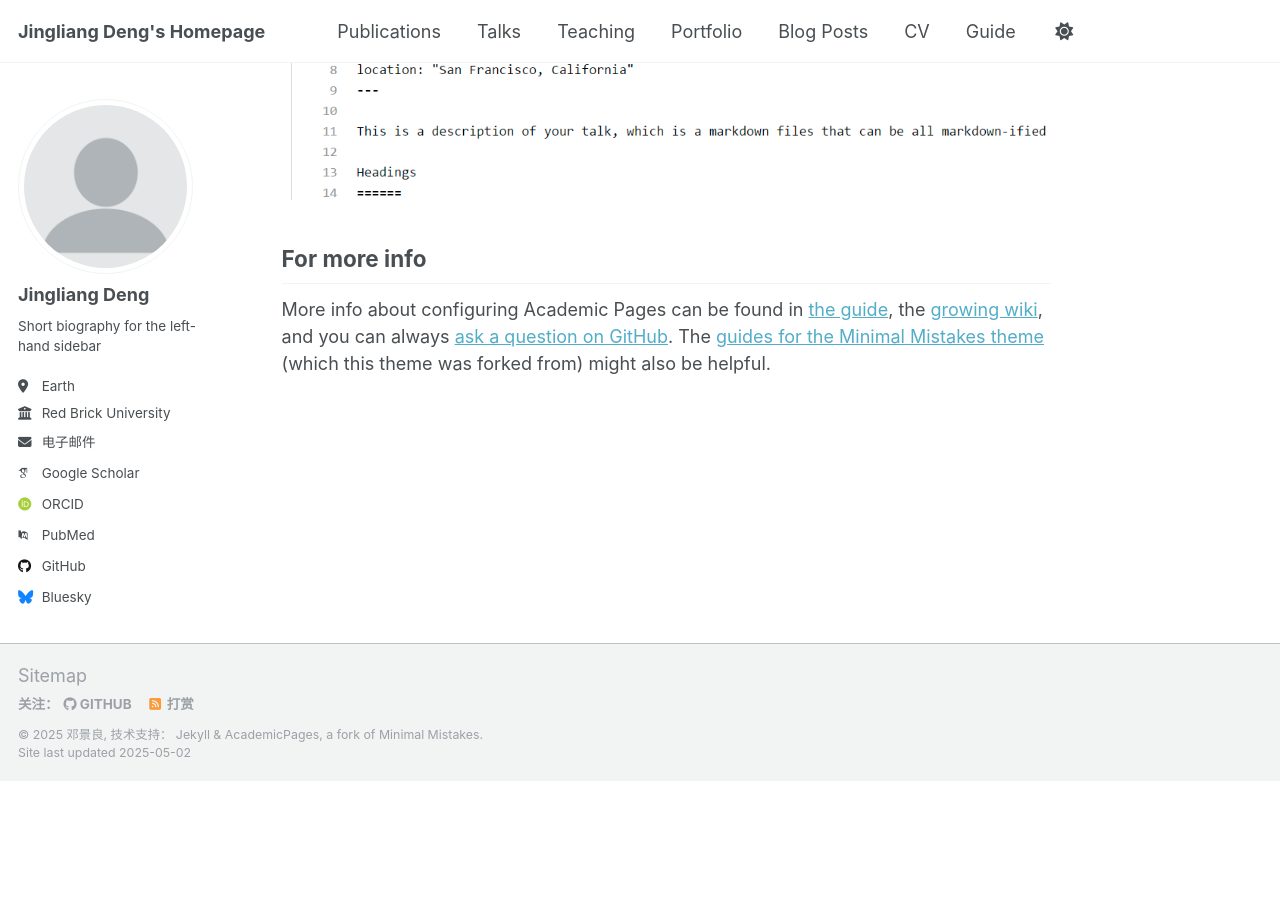
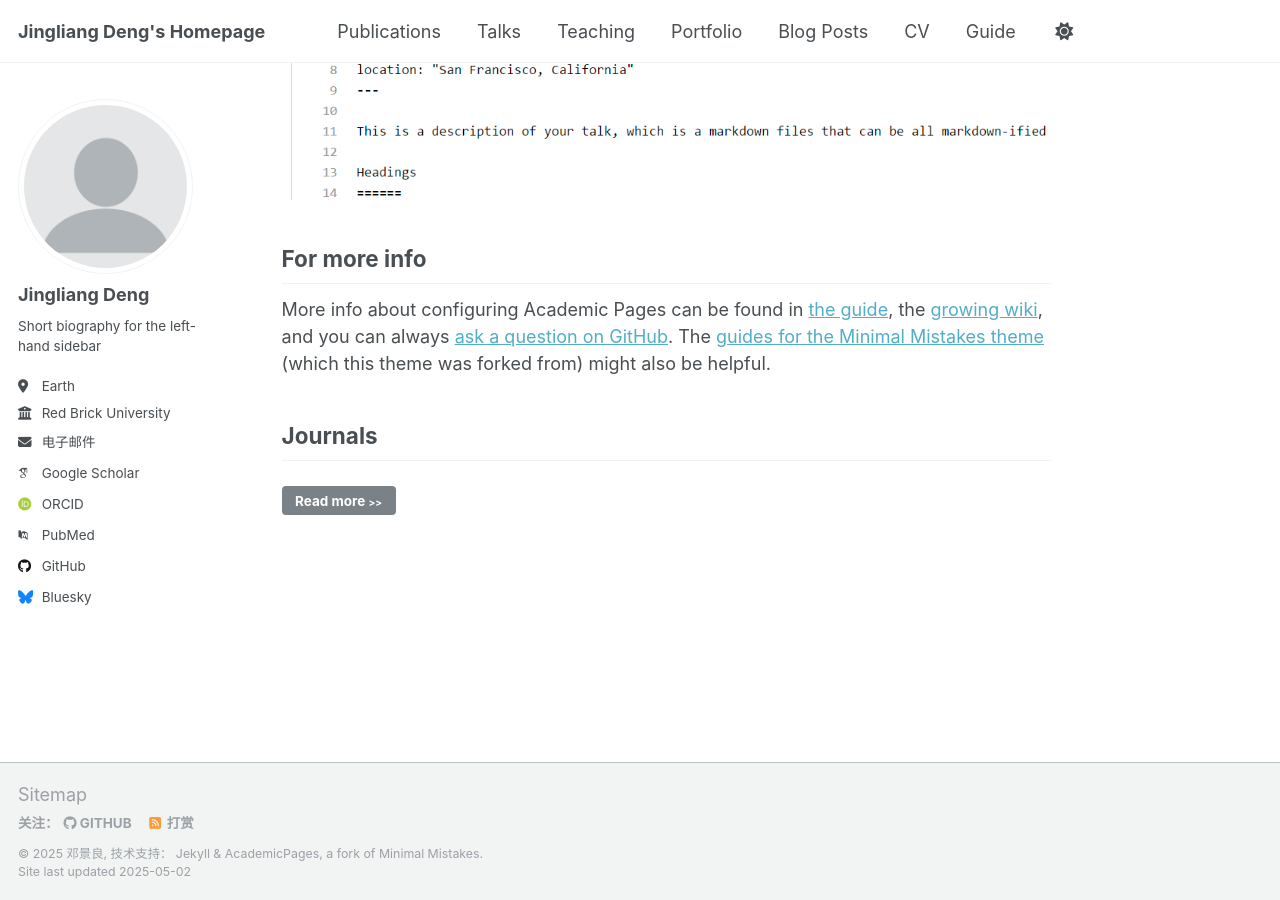
Before and after one commit to dengjl-hub/dengjl-hub.github.io, a Jekyll site: the page built from _pages/about.md, in a window 1280 px wide and 900 px high, scrolled down 2587 px. Built offline with Jekyll 4.4.1, drawn with Linux system fonts in a browser that asks for light colours; some web fonts are replaced; before the commit the page ends 3368 px from its top, so only the background shows below that.

Commit message:
Update about.md
add journals

```diff
--- a/_pages/about.md
+++ b/_pages/about.md
@@ -64,3 +64,22 @@
 For more info
 ------
 More info about configuring Academic Pages can be found in [the guide](https://dengjl-hub.github.io/markdown/), the [growing wiki](https://github.com/dengjl-hub/dengjl-hub.github.io/wiki), and you can always [ask a question on GitHub](https://github.com/dengjl-hub/dengjl-hub.github.io/discussions). The [guides for the Minimal Mistakes theme](https://mmistakes.github.io/minimal-mistakes/docs/configuration/) (which this theme was forked from) might also be helpful.
+
+Journals
+----------
+<div>
+  <table>
+  {% for post in site.journals_main reversed %}
+    <tr>{% include publication.html %}</tr>
+  {% endfor %}
+  </table>
+   <a href="/journals/">
+    <button class="btn btn--readmore">Read more <font size="1">>></font></button>
+  </a>
+</div>
+
+<!-- <div margin-bottom:100px>
+  <a href="/journals/">
+    <button class="btn btn--readmore">Read more <font size="1">>></font></button>
+  </a>
+</div>  -->
```
